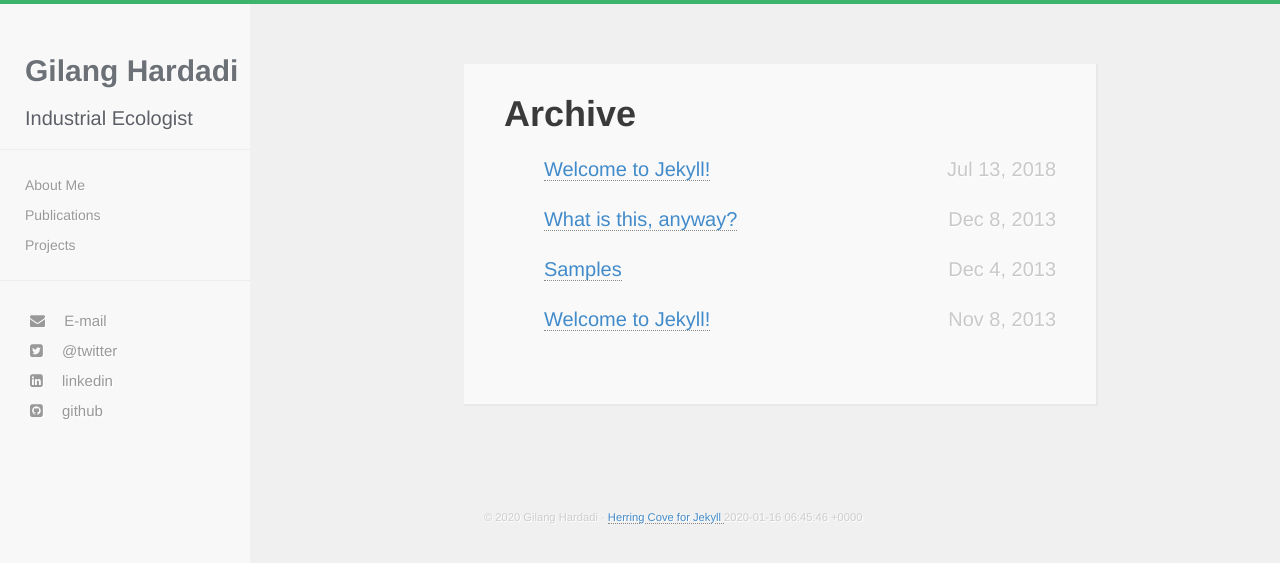
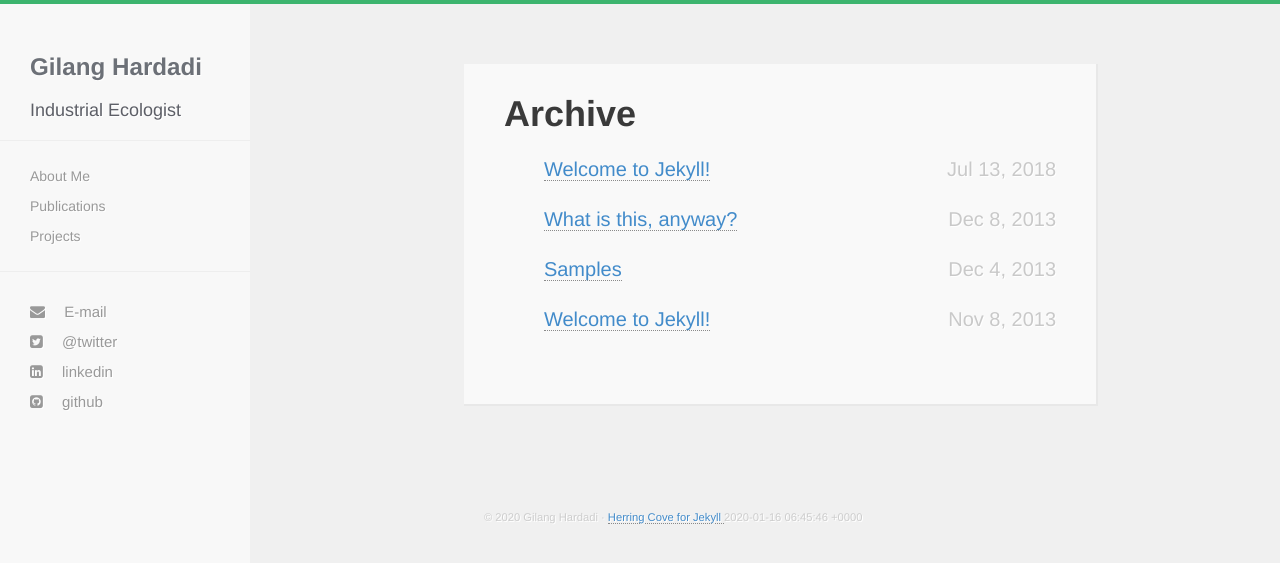
Before and after one commit to ghardadi/gilang.github.io, a Jekyll site: the page built from list.html, in a window 1280 px wide. Shown: the top 563 px of the page. Built offline with Jekyll 4.4.1, drawn with Linux system fonts in a browser that asks for light colours; nearby versions of some CDN libraries.

Commit message:
Update hc.css

```diff
--- a/css/hc.css
+++ b/css/hc.css
@@ -117,7 +117,7 @@ list-style:circle;
 .sidebar-nav li
 {
   line-height:30px;
-  text-indent:25px;
+  text-indent:30px;
   font-family:"Helvetica Neue", helvetica, "Open Sans", sans-serif;
   font-weight:200;
   color:#9c9c9c;
@@ -146,12 +146,12 @@ list-style:circle;
 
 .sidebar-nav > .sidebar-brand
 {
-  font-size:25px
+  font-size:22px
 }
 
 .sidebar-nav > .sidebar-brand > h3
 {
-  font-size:20px;
+  font-size:18px;
   font-weight:100;
   color:#5d5f67
 }
@@ -165,10 +165,10 @@ list-style:circle;
 
 .brand
 {
-  font-weight:800;
+  font-weight:700;
   color:#6c7077;
   font-family:"Helvetica Neue", helvetica, "Open Sans",sans-serif;
-  font-size:1.2em;
+  font-size:1.1em;
   text-shadow:1px 1px #fff
 }
 
```
